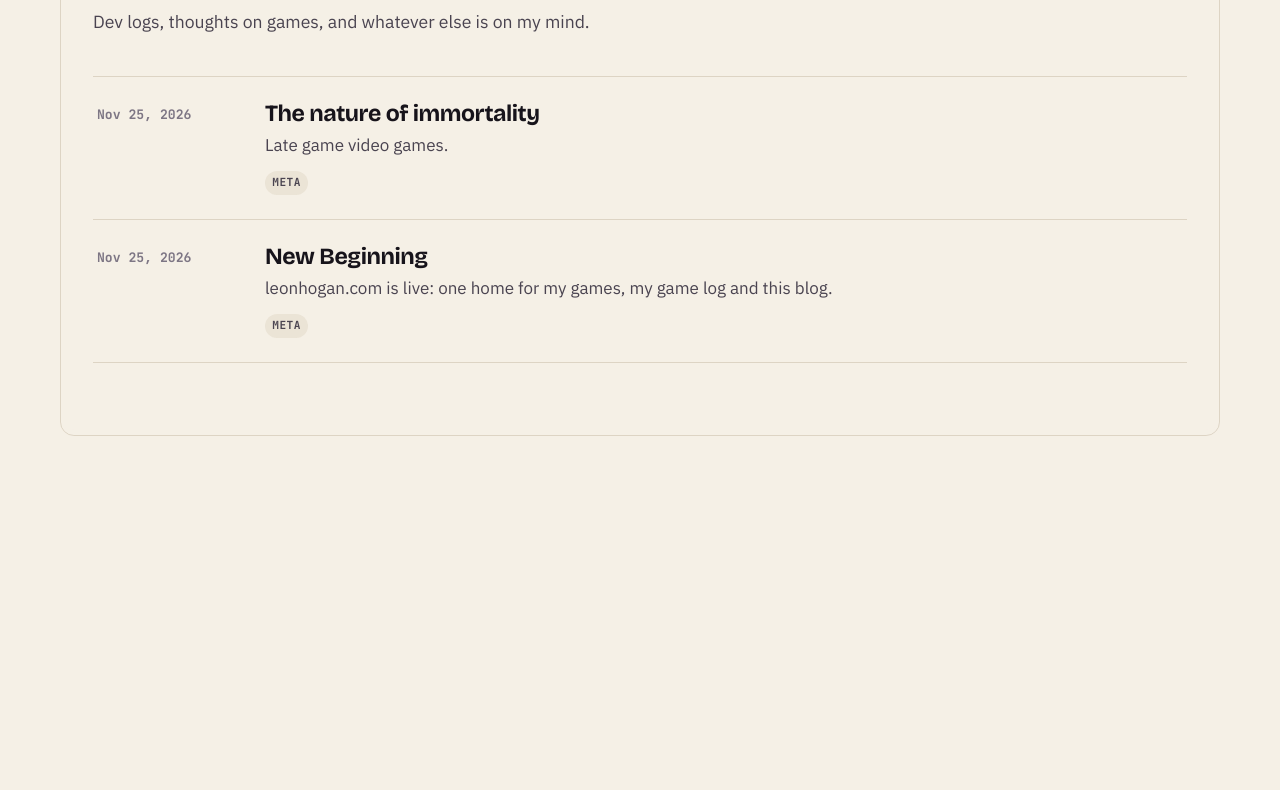
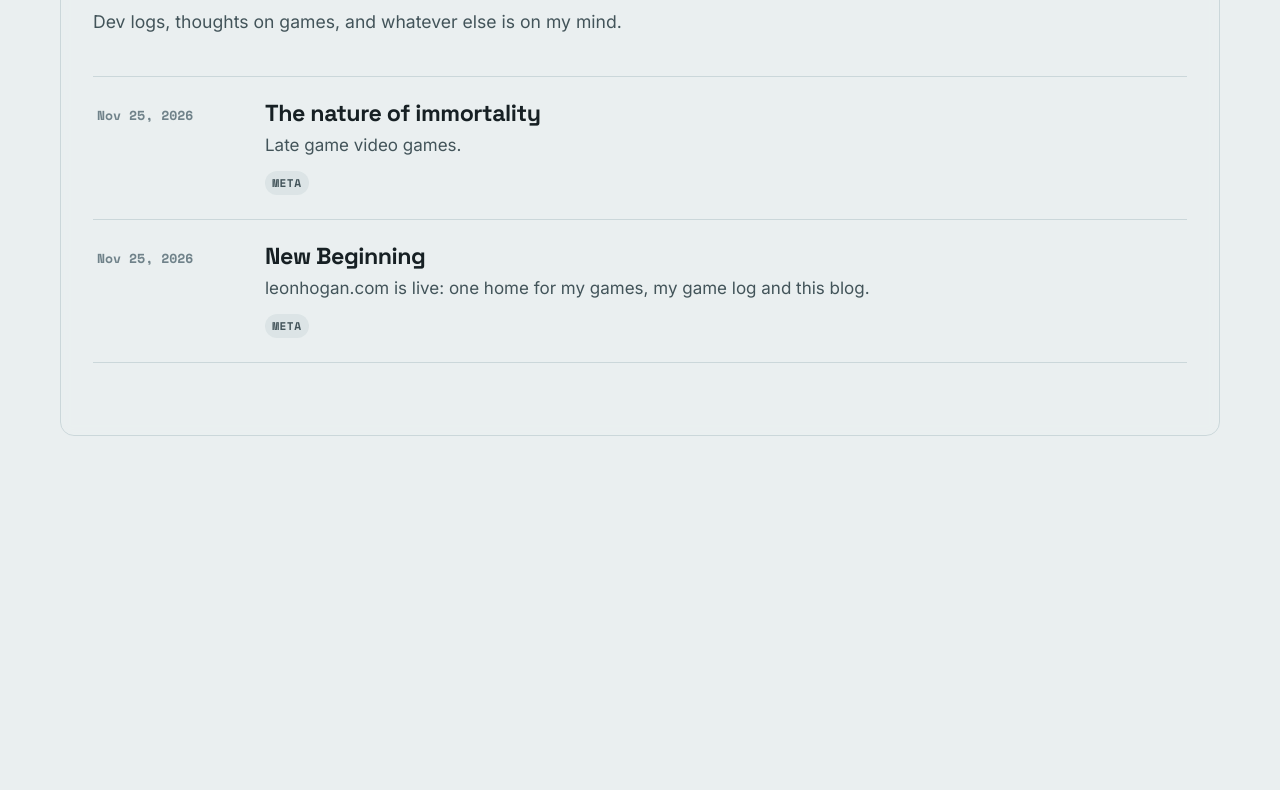
Before and after one commit to AdmiralApple/LeonHogan.com, an Astro site: page /blog in a window 1280 px wide. Shown: the part 277-1067 px from the top of the page. Built offline with nearby package versions, Linux system fonts and the light colour scheme; Astro itself is replaced by a stand-in of ours.

Commit message:
Glacier palette and Space fonts; dev-only design lab
Swap the orange-on-charcoal palette for Glacier (soft slate, ice teal,
copper accents) in both themes, and the favicon to match. Change the type
to Space Grotesk / Inter / Space Mono.

Add PaletteLab, a switcher rendered only under `astro dev`, for comparing
alternative palettes and font pairings on the real site. It never reaches
the built site.

Co-Authored-By: Claude Opus 5.5 <noreply@anthropic.com>

```diff
--- /dev/null
+++ b/src/components/PaletteLab.astro
@@ -0,0 +1,257 @@
+---
+// Dev-only design lab: swaps the colour and font tokens from global.css so palettes and type pairings can be compared
+// on the real site. Base.astro renders it only under `astro dev`, so nothing here reaches the built site. Delete this
+// file (and its line in Base.astro) once the look is settled.
+type Tokens = Record<string, string>;
+interface Palette { id: string; name: string; note: string; light: Tokens; dark: Tokens; base?: boolean }
+interface FontSet { id: string; name: string; note: string; display: string; body: string; mono: string; base?: boolean }
+
+const keys = ['bg', 'bg-raised', 'bg-sunken', 'ink', 'ink-soft', 'ink-faint', 'line', 'accent', 'accent-ink', 'accent-soft', 'teal'];
+const t = (...v: string[]): Tokens => Object.fromEntries(keys.map((k, i) => [k, v[i]]));
+
+// The `base` palette is what global.css already holds; it is listed for its swatch and emits no override.
+const palettes: Palette[] = [
+  {
+    id: 'glacier', name: 'Glacier', note: 'current: soft slate, ice teal, copper', base: true,
+    light: t('#eaeff0', '#f6f9f9', '#dce4e6', '#172024', '#43545a', '#70828a', '#cbd7da', '#0d7f8f', '#fff', '#d0edf0', '#b0581e'),
+    dark: t('#121a1d', '#1a2428', '#0c1214', '#e3edef', '#a9bcc1', '#738a90', '#26343a', '#5fd3e0', '#04191c', '#143a40', '#f0a060'),
+  },
+  {
+    id: 'forge', name: 'Forge', note: 'the original orange on charcoal',
+    light: t('#f5f0e6', '#fffaf1', '#ebe4d6', '#17141b', '#4a4450', '#7d7684', '#ddd4c4', '#e2480f', '#fff', '#ffe2d4', '#0f8c82'),
+    dark: t('#121015', '#1b1820', '#0c0a0e', '#f1ece2', '#bdb5c4', '#857d8d', '#2d2833', '#ff6a32', '#160b06', '#3a1c10', '#3cc7ba'),
+  },
+  {
+    id: 'brass', name: 'Moss & Brass', note: 'mossy green-black, parchment, brass',
+    light: t('#eeeee2', '#f8f8ee', '#e2e3d3', '#1a1f17', '#454d40', '#737b6c', '#d2d4c2', '#94650f', '#fff', '#f1e3c2', '#2f7d5b'),
+    dark: t('#0f1410', '#171e18', '#0a0d0a', '#ece6d4', '#b9b6a3', '#7f8476', '#263026', '#d9a944', '#161004', '#33280f', '#6fc59a'),
+  },
+  {
+    id: 'lapis', name: 'Lapis', note: 'deep navy, cobalt, amber highlights',
+    light: t('#eef1f6', '#f9fbfe', '#e1e6ef', '#121826', '#3f4a60', '#6c7890', '#d2d9e6', '#2856d8', '#fff', '#dbe5ff', '#b86f08'),
+    dark: t('#0d1220', '#151c2e', '#080c16', '#e6ecf7', '#aab5cc', '#75809a', '#232c42', '#6b9bff', '#07102a', '#18264a', '#f2b347'),
+  },
+  {
+    id: 'amethyst', name: 'Amethyst', note: 'plum, lilac, mint',
+    light: t('#f3eff7', '#fcfaff', '#e8e1f0', '#1b1424', '#4c405a', '#7b6f8a', '#ddd3e8', '#7a3fd1', '#fff', '#ece0ff', '#0f8c82'),
+    dark: t('#130f1c', '#1c1628', '#0c0912', '#efe8f7', '#bdb1cc', '#85799a', '#2d2540', '#b691ff', '#160a2c', '#2c1f4a', '#4fd6c0'),
+  },
+  {
+    id: 'phosphor', name: 'Phosphor', note: 'CRT green on black, amber',
+    light: t('#eef2ea', '#f8fbf5', '#e1e8db', '#121a12', '#3e4c3e', '#6b7a6a', '#d0dacb', '#1d8a3a', '#fff', '#d5f0dc', '#b5620f'),
+    dark: t('#0a0f0b', '#111812', '#060907', '#d8f5dc', '#9cc4a2', '#688a6e', '#1d2a1f', '#5cff8a', '#04140a', '#0f3019', '#ffb347'),
+  },
+  {
+    id: 'rose', name: 'Ember Rose', note: 'warm charcoal, coral pink, teal',
+    light: t('#f7efed', '#fffaf9', '#ede2df', '#1f1517', '#55434a', '#86727a', '#e5d5d2', '#d23a64', '#fff', '#ffdbe5', '#0f8c82'),
+    dark: t('#161012', '#20181b', '#0e0a0b', '#f6eaec', '#c8b2b8', '#8f7a80', '#33262a', '#ff6f91', '#2a0711', '#3d1622', '#5fd0c0'),
+  },
+];
+
+// Font pairings: display (headings), body, mono (labels, dates, stats).
+const sans = "system-ui, -apple-system, 'Segoe UI', sans-serif";
+const monoFallback = "ui-monospace, 'Cascadia Code', Consolas, monospace";
+const fonts: FontSet[] = [
+  {
+    id: 'space', name: 'Space', note: 'current: Space Grotesk / Inter / Space Mono', base: true,
+    display: `'Space Grotesk', ${sans}`, body: `'Inter', ${sans}`, mono: `'Space Mono', ${monoFallback}`,
+  },
+  {
+    id: 'bricolage', name: 'Bricolage', note: 'the original: Bricolage Grotesque / IBM Plex Sans / JetBrains Mono',
+    display: `'Bricolage Grotesque', 'IBM Plex Sans', ${sans}`, body: `'IBM Plex Sans', ${sans}`, mono: `'JetBrains Mono', ${monoFallback}`,
+  },
+  {
+    id: 'condensed', name: 'Condensed', note: 'Barlow Condensed / Barlow / IBM Plex Mono: tall, industrial',
+    display: `'Barlow Condensed', 'Barlow', ${sans}`, body: `'Barlow', ${sans}`, mono: `'IBM Plex Mono', ${monoFallback}`,
+  },
+  {
+    id: 'sora', name: 'Sora', note: 'Sora / Manrope / Fira Code: soft geometric',
+    display: `'Sora', ${sans}`, body: `'Manrope', ${sans}`, mono: `'Fira Code', ${monoFallback}`,
+  },
+  {
+    id: 'editorial', name: 'Editorial', note: 'Fraunces / Source Sans 3 / IBM Plex Mono: bookish serif headings',
+    display: `'Fraunces', Georgia, serif`, body: `'Source Sans 3', ${sans}`, mono: `'IBM Plex Mono', ${monoFallback}`,
+  },
+  {
+    id: 'rune', name: 'Rune', note: 'Cinzel / Alegreya Sans / Fira Code: carved-stone fantasy',
+    display: `'Cinzel', 'Trajan Pro', Georgia, serif`, body: `'Alegreya Sans', ${sans}`, mono: `'Fira Code', ${monoFallback}`,
+  },
+  {
+    id: 'pixel', name: 'Pixel', note: 'Pixelify Sans / Atkinson Hyperlegible / VT323: retro game',
+    display: `'Pixelify Sans', ${sans}`, body: `'Atkinson Hyperlegible', ${sans}`, mono: `'VT323', ${monoFallback}`,
+  },
+];
+
+// Every family the alternatives need, in one request (dev only, so its weight doesn't matter).
+const fontHref =
+  'https://fonts.googleapis.com/css2?' +
+  [
+    'family=Bricolage+Grotesque:opsz,wght@12..96,600..800',
+    'family=IBM+Plex+Sans:ital,wght@0,400;0,600;1,400',
+    'family=JetBrains+Mono:wght@500;700;800',
+    'family=Barlow+Condensed:wght@600;700;800',
+    'family=Barlow:ital,wght@0,400;0,600;1,400',
+    'family=IBM+Plex+Mono:wght@500;700',
+    'family=Sora:wght@600;700;800',
+    'family=Manrope:wght@400;600;700',
+    'family=Fira+Code:wght@500;700',
+    'family=Fraunces:opsz,wght@9..144,600..800',
+    'family=Source+Sans+3:ital,wght@0,400;0,600;1,400',
+    'family=Cinzel:wght@600;700;800',
+    'family=Alegreya+Sans:ital,wght@0,400;0,700;1,400',
+    'family=Pixelify+Sans:wght@500;600;700',
+    'family=Atkinson+Hyperlegible:ital,wght@0,400;0,700;1,400',
+    'family=VT323',
+  ].join('&') +
+  '&display=swap';
+
+const decl = (tk: Tokens) => Object.entries(tk).map(([k, v]) => `--${k}:${v};`).join('');
+// Specificity: the light rule (0,2,0) beats global.css's light :root; the dark rules (0,3,0) beat its dark ones.
+const paletteCss = palettes
+  .filter((p) => !p.base)
+  .map((p) => {
+    const sel = `:root[data-palette='${p.id}']`;
+    return `${sel}{${decl(p.light)}}${sel}[data-theme='dark']{${decl(p.dark)}}` +
+      `@media (prefers-color-scheme: dark){${sel}:not([data-theme='light']){${decl(p.dark)}}}`;
+  })
+  .join('\n');
+const fontCss = fonts
+  .filter((f) => !f.base)
+  .map((f) => `:root[data-font='${f.id}']{--font-display:${f.display};--font-body:${f.body};--font-mono:${f.mono};}`)
+  .join('\n');
+---
+
+<link rel="stylesheet" href={fontHref} />
+<style is:inline set:html={paletteCss + '\n' + fontCss}></style>
+<script is:inline>
+  try {
+    const p = localStorage.getItem('palette-lab');
+    if (p) document.documentElement.dataset.palette = p;
+    const f = localStorage.getItem('font-lab');
+    if (f) document.documentElement.dataset.font = f;
+  } catch {}
+</script>
+
+<div class="design-lab" aria-label="Design lab (dev only)">
+  <div class="dl-group" role="group" aria-label="Palette" data-attr="palette" data-store="palette-lab" data-base={palettes.find((p) => p.base)!.id}>
+    <span class="dl-label">Palette</span>
+    {palettes.map((p) => (
+      <button type="button" data-id={p.id} title={`${p.name} — ${p.note}`}>
+        <span class="dl-dots">
+          <i style={`background:${p.dark.bg}`}></i>
+          <i style={`background:${p.dark.accent}`}></i>
+          <i style={`background:${p.dark.teal}`}></i>
+        </span>
+        <span>{p.name}</span>
+      </button>
+    ))}
+  </div>
+  <div class="dl-group" role="group" aria-label="Fonts" data-attr="font" data-store="font-lab" data-base={fonts.find((f) => f.base)!.id}>
+    <span class="dl-label">Fonts</span>
+    {fonts.map((f) => (
+      <button type="button" data-id={f.id} title={`${f.name} — ${f.note}`}>
+        <span class="dl-sample" style={`font-family:${f.display}`}>Aa</span>
+        <span>{f.name}</span>
+      </button>
+    ))}
+  </div>
+</div>
+
+<script is:inline>
+  (() => {
+    const root = document.documentElement;
+    document.querySelectorAll('.design-lab .dl-group').forEach((group) => {
+      const { attr, store, base } = group.dataset;
+      const buttons = group.querySelectorAll('button');
+      const mark = () => {
+        const cur = root.dataset[attr] || base;
+        buttons.forEach((b) => b.setAttribute('aria-pressed', String(b.dataset.id === cur)));
+      };
+      buttons.forEach((b) =>
+        b.addEventListener('click', () => {
+          const id = b.dataset.id;
+          if (id === base) delete root.dataset[attr];
+          else root.dataset[attr] = id;
+          try { localStorage.setItem(store, id === base ? '' : id); } catch {}
+          mark();
+        }),
+      );
+      mark();
+    });
+  })();
+</script>
+
+<style>
+  .design-lab {
+    /* Right edge, vertically centred: clear of the left-aligned headings and of Astro's dev toolbar (bottom centre). */
+    position: fixed;
+    right: 12px;
+    top: 50%;
+    transform: translateY(-50%);
+    z-index: 1000;
+    max-height: calc(100vh - 24px);
+    overflow-y: auto;
+    padding: 8px 10px;
+    display: flex;
+    flex-direction: column;
+    gap: 10px;
+    background: #1b1b1f;
+    color: #eee;
+    border: 1px solid #3a3a42;
+    border-radius: 12px;
+    box-shadow: 0 10px 30px -10px rgba(0, 0, 0, 0.6);
+    font: 600 12px/1.2 system-ui, sans-serif;
+  }
+  .dl-group {
+    display: flex;
+    flex-direction: column;
+    gap: 4px;
+  }
+  .dl-label {
+    font: 700 10px/1 ui-monospace, Consolas, monospace;
+    letter-spacing: 0.1em;
+    text-transform: uppercase;
+    color: #999;
+    margin-bottom: 2px;
+  }
+  .design-lab button {
+    display: flex;
+    align-items: center;
+    gap: 6px;
+    padding: 5px 8px;
+    background: transparent;
+    color: inherit;
+    border: 1px solid #3a3a42;
+    border-radius: 8px;
+    font: inherit;
+    text-align: left;
+    cursor: pointer;
+  }
+  .design-lab button:hover {
+    border-color: #777;
+  }
+  .design-lab button[aria-pressed='true'] {
+    background: #f2f2f2;
+    color: #111;
+    border-color: #fff;
+  }
+  .dl-dots {
+    display: flex;
+  }
+  .dl-dots i {
+    width: 10px;
+    height: 10px;
+    border-radius: 50%;
+    border: 1px solid rgba(255, 255, 255, 0.35);
+    margin-left: -3px;
+  }
+  .dl-dots i:first-child {
+    margin-left: 0;
+  }
+  .dl-sample {
+    width: 22px;
+    font-size: 14px;
+    font-weight: 700;
+    line-height: 1;
+  }
+</style>
--- a/src/layouts/Base.astro
+++ b/src/layouts/Base.astro
@@ -2,6 +2,7 @@
 import '../styles/global.css';
 import Header from '../components/Header.astro';
 import Footer from '../components/Footer.astro';
+import PaletteLab from '../components/PaletteLab.astro';
 import { SITE } from '../site';
 
 interface Props {
@@ -40,7 +41,7 @@ const ogImage = image ? new URL(image, Astro.site).toString() : undefined;
     <link rel="preconnect" href="https://fonts.gstatic.com" crossorigin />
     <link
       rel="stylesheet"
-      href="https://fonts.googleapis.com/css2?family=Bricolage+Grotesque:opsz,wght@12..96,600..800&family=IBM+Plex+Sans:ital,wght@0,400;0,600;1,400&family=JetBrains+Mono:wght@500;700;800&display=swap"
+      href="https://fonts.googleapis.com/css2?family=Space+Grotesk:wght@500;600;700&family=Inter:ital,wght@0,400;0,600;1,400&family=Space+Mono:wght@400;700&display=swap"
     />
 
     <!-- Apply the saved theme before first paint to avoid a flash. -->
@@ -68,6 +69,7 @@ const ogImage = image ? new URL(image, Astro.site).toString() : undefined;
       <slot />
     </main>
     <Footer />
+    {import.meta.env.DEV && <PaletteLab />}
   </body>
 </html>
 
--- a/src/styles/global.css
+++ b/src/styles/global.css
@@ -1,25 +1,26 @@
 /* ---------- Design tokens ---------- */
+/* Palette: Glacier (soft slate, ice teal, copper). */
 :root {
-  --bg: #f5f0e6;
-  --bg-raised: #fffaf1;
-  --bg-sunken: #ebe4d6;
-  --ink: #17141b;
-  --ink-soft: #4a4450;
-  --ink-faint: #7d7684;
-  --line: #ddd4c4;
-  --accent: #e2480f;
+  --bg: #eaeff0;
+  --bg-raised: #f6f9f9;
+  --bg-sunken: #dce4e6;
+  --ink: #172024;
+  --ink-soft: #43545a;
+  --ink-faint: #70828a;
+  --line: #cbd7da;
+  --accent: #0d7f8f;
   --accent-ink: #fff;
-  --accent-soft: #ffe2d4;
-  --teal: #0f8c82;
+  --accent-soft: #d0edf0;
+  --teal: #b0581e;
 
   --great: #12804b;
   --good: #6c8a12;
   --meh: #b9770a;
   --bad: #c2321f;
 
-  --font-display: 'Bricolage Grotesque', 'IBM Plex Sans', system-ui, sans-serif;
-  --font-body: 'IBM Plex Sans', system-ui, -apple-system, 'Segoe UI', sans-serif;
-  --font-mono: 'JetBrains Mono', ui-monospace, 'Cascadia Code', Consolas, monospace;
+  --font-display: 'Space Grotesk', system-ui, -apple-system, 'Segoe UI', sans-serif;
+  --font-body: 'Inter', system-ui, -apple-system, 'Segoe UI', sans-serif;
+  --font-mono: 'Space Mono', ui-monospace, 'Cascadia Code', Consolas, monospace;
 
   --radius: 14px;
   --radius-sm: 8px;
@@ -29,17 +30,17 @@
 }
 
 :root[data-theme='dark'] {
-  --bg: #121015;
-  --bg-raised: #1b1820;
-  --bg-sunken: #0c0a0e;
-  --ink: #f1ece2;
-  --ink-soft: #bdb5c4;
-  --ink-faint: #857d8d;
-  --line: #2d2833;
-  --accent: #ff6a32;
-  --accent-ink: #160b06;
-  --accent-soft: #3a1c10;
-  --teal: #3cc7ba;
+  --bg: #121a1d;
+  --bg-raised: #1a2428;
+  --bg-sunken: #0c1214;
+  --ink: #e3edef;
+  --ink-soft: #a9bcc1;
+  --ink-faint: #738a90;
+  --line: #26343a;
+  --accent: #5fd3e0;
+  --accent-ink: #04191c;
+  --accent-soft: #143a40;
+  --teal: #f0a060;
   --great: #3ccf86;
   --good: #a9cf3c;
   --meh: #f0b23c;
@@ -50,17 +51,17 @@
 
 @media (prefers-color-scheme: dark) {
   :root:not([data-theme='light']) {
-    --bg: #121015;
-    --bg-raised: #1b1820;
-    --bg-sunken: #0c0a0e;
-    --ink: #f1ece2;
-    --ink-soft: #bdb5c4;
-    --ink-faint: #857d8d;
-    --line: #2d2833;
-    --accent: #ff6a32;
-    --accent-ink: #160b06;
-    --accent-soft: #3a1c10;
-    --teal: #3cc7ba;
+    --bg: #121a1d;
+    --bg-raised: #1a2428;
+    --bg-sunken: #0c1214;
+    --ink: #e3edef;
+    --ink-soft: #a9bcc1;
+    --ink-faint: #738a90;
+    --line: #26343a;
+    --accent: #5fd3e0;
+    --accent-ink: #04191c;
+    --accent-soft: #143a40;
+    --teal: #f0a060;
     --great: #3ccf86;
     --good: #a9cf3c;
     --meh: #f0b23c;
```
Also changed, not shown: public/favicon.svg.
